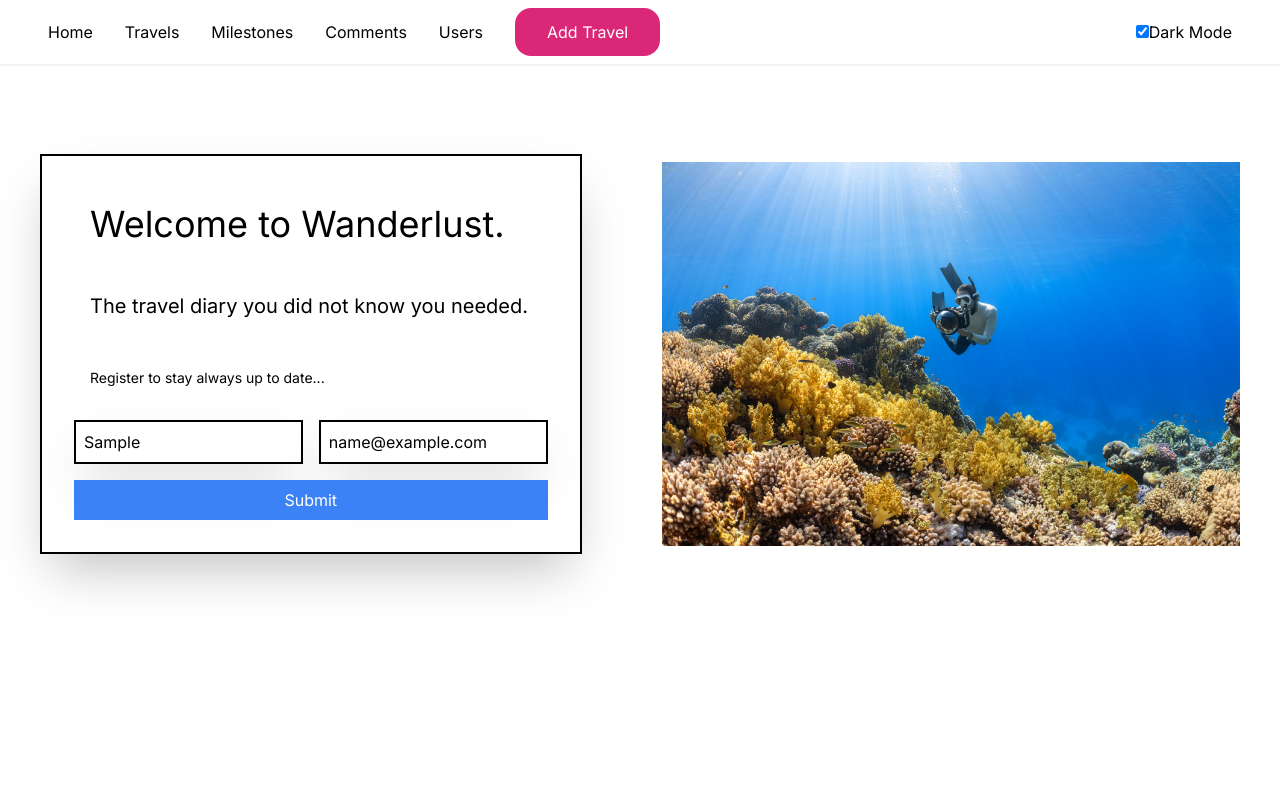
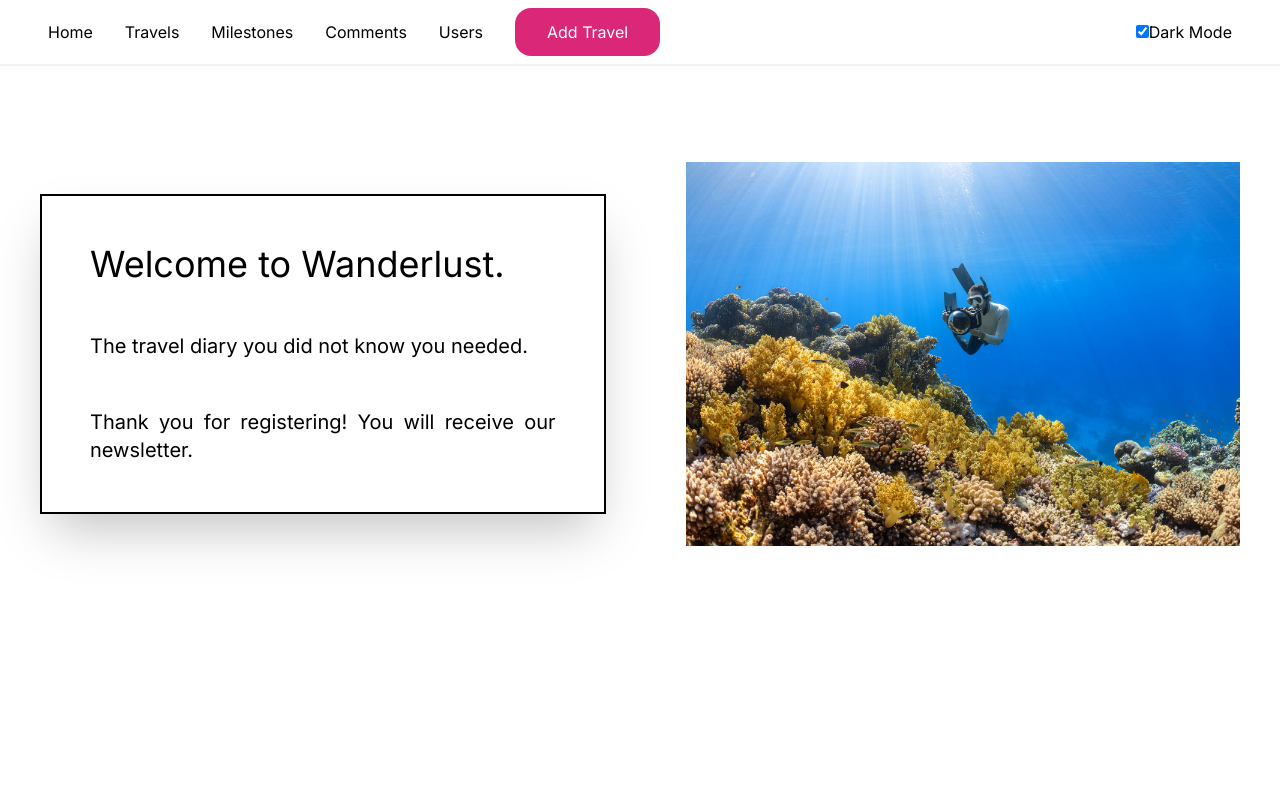
Before and after one commit to MartiZu/travelapp, a Next.js app: page / in a window 1280 px wide. Both pictures are taken after typing "Sample", "name@example.com" into the empty fields and a click on the button "Submit". Shown: the top 800 px of the page. Built offline with nearby package versions, Linux system fonts and the light colour scheme.

Commit message:
updated user registration with fake newsletter registration

```diff
--- /dev/null
+++ b/app/components/NewsletterForm.jsx
@@ -0,0 +1,82 @@
+"use client"
+import React, { useState } from 'react';
+import Image from 'next/image';
+import sub from '../../public/images/Sub-img.jpg';
+
+export default function NewsletterForm() {
+  const [formData, setFormData] = useState({
+    name: '',
+    email: '',
+  });
+
+  const [submitted, setSubmitted] = useState(false);
+
+  const handleInputChange = (e) => {
+    const { name, value } = e.target;
+    setFormData((prevData) => ({
+      ...prevData,
+      [name]: value,
+    }));
+  };
+
+  const handleSubmit = () => {
+    // Simulate storing data (you can replace this with actual logic)
+    console.log('Data Submitted:', formData);
+
+    // Simulate displaying a message and resetting the form
+    setSubmitted(true);
+    setTimeout(() => {
+      setSubmitted(false);
+      setFormData({ name: '', email: '' });
+    }, 6000);
+  };
+
+  return (
+    <main className="flex min-h-screen flex-col items-center justify-between p-24">
+      <div id="top-container" className="w-screen h-96 flex flex-row items-center">
+        <div id="left-container" className="flex flex-col p-8 mx-10 rounded-lg border-2 border-black border-solid shadow-2xl">
+          <div id="data-form" className="grid grid-cols-2 gap-4">
+            <h2 className="col-span-2 text-4xl p-4">Welcome to Wanderlust.</h2>
+            <p className="col-span-2 text-justify text-xl p-4">The travel diary you did not know you needed.</p>
+            {submitted ? (
+              <p className="col-span-2 text-justify text-xl p-4">
+                Thank you for registering! You will receive our newsletter.
+              </p>
+            ) : (
+              <>
+                <input
+                  placeholder="Name"
+                  className="p-2 rounded-lg border-2 border-black border-solid shadow-2xl"
+                  name="name"
+                  value={formData.name}
+                  onChange={handleInputChange}
+                />
+                <input
+                  placeholder="Email"
+                  className="p-2 rounded-lg border-2 border-black border-solid shadow-2xl"
+                  name="email"
+                  value={formData.email}
+                  onChange={handleInputChange}
+                />
+                <button
+                  className="col-span-2 p-2 bg-blue-500 text-white rounded-md"
+                  onClick={handleSubmit}
+                >
+                  Submit
+                </button>
+              </>
+            )}
+          </div>
+        </div>
+        <div id="right-container" className="relative w-1/2 h-full mx-10">
+          <Image
+            className="object-cover w-full h-full rounded-md"
+            src={sub}
+            alt="A sub swimming underwater"
+            layout="fill"
+          />
+        </div>
+      </div>
+    </main>
+  );
+}
--- a/app/page.jsx
+++ b/app/page.jsx
@@ -1,38 +1,42 @@
 import Image from 'next/image';
 import sub from '../public/images/Sub-img.jpg';
 import girl from "../public/images/girl.png";
+import NewsletterForm from './components/NewsletterForm';
 
 
 export default function Home() {
   return (
-    <main className="flex min-h-screen flex-col items-center justify-between p-24">
-      <div
-        id="top-container"
-        className="w-screen h-96 flex flex-row items-center"
-      >
-        <div id="left-container" className="flex flex-col p-8 mx-10 rounded-lg border-2 border-black border-solid shadow-2xl">
-          <div id="data-form" className="grid grid-cols-2 gap-4" >
-            <h2 className="col-span-2 text-4xl p-4">
-              Welcome to Wanderlust.
-            </h2>
-            <p className="col-span-2 text-justify text-xl p-4">The travel diary you did not know you needed.</p>
-            <p className="col-span-2 text-justify text-sm p-4">Register to stay always up to date...</p>
-            <input placeholder="Name" className="p-2 rounded-lg border-2 border-black border-solid shadow-2xl" />
-            <input placeholder="Email" className="p-2 rounded-lg border-2 border-black border-solid shadow-2xl" />
-            <button className="col-span-2 p-2 bg-blue-500 text-white rounded-md">
-              Submit
-            </button>
-          </div>
-        </div>
-        <div id="right-container" className="relative w-1/2 h-full mx-10">
-          <Image
-            className="object-cover w-full h-full rounded-md"
-            src={sub}
-            alt="A sub swimming underwater"
-            layout="fill"
-          />
-        </div>
-      </div>
-    </main>
+  <>
+  <NewsletterForm />
+  </>
+  //   <main className="flex min-h-screen flex-col items-center justify-between p-24">
+  //     <div
+  //       id="top-container"
+  //       className="w-screen h-96 flex flex-row items-center"
+  //     >
+  //       <div id="left-container" className="flex flex-col p-8 mx-10 rounded-lg border-2 border-black border-solid shadow-2xl">
+  //         <div id="data-form" className="grid grid-cols-2 gap-4" >
+  //           <h2 className="col-span-2 text-4xl p-4">
+  //             Welcome to Wanderlust.
+  //           </h2>
+  //           <p className="col-span-2 text-justify text-xl p-4">The travel diary you did not know you needed.</p>
+  //           <p className="col-span-2 text-justify text-sm p-4">Register to stay always up to date...</p>
+  //           <input placeholder="Name" className="p-2 rounded-lg border-2 border-black border-solid shadow-2xl" />
+  //           <input placeholder="Email" className="p-2 rounded-lg border-2 border-black border-solid shadow-2xl" />
+  //           <button className="col-span-2 p-2 bg-blue-500 text-white rounded-md">
+  //             Submit
+  //           </button>
+  //         </div>
+  //       </div>
+  //       <div id="right-container" className="relative w-1/2 h-full mx-10">
+  //         <Image
+  //           className="object-cover w-full h-full rounded-md"
+  //           src={sub}
+  //           alt="A sub swimming underwater"
+  //           layout="fill"
+  //         />
+  //       </div>
+  //     </div>
+  //   </main>
   );
 }
```
